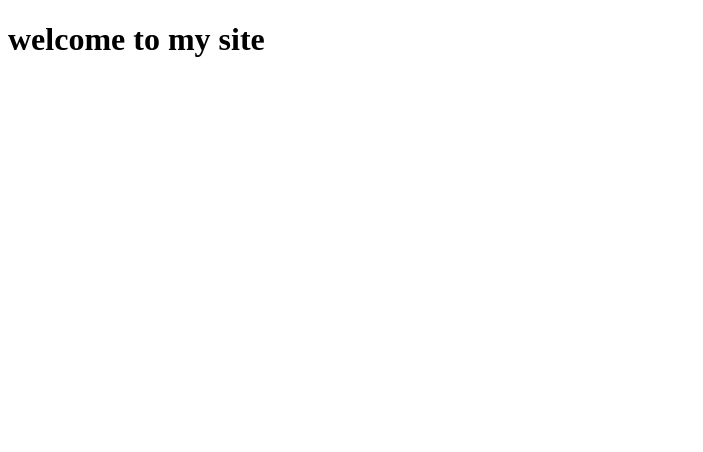
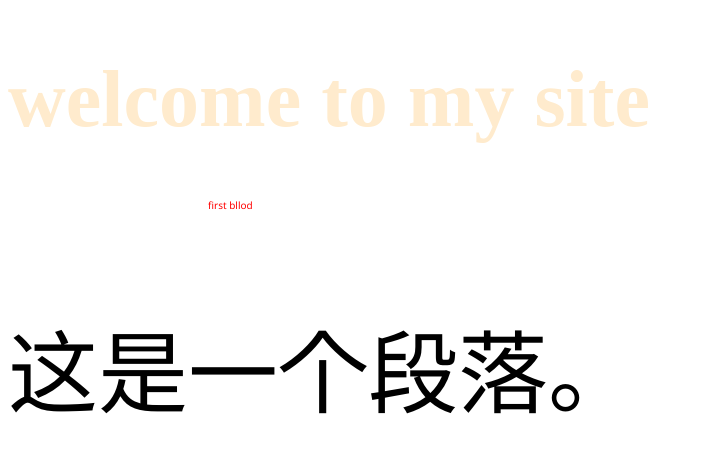
Before and after one commit to SMILENCEQ/SMILENCEQ.github.io, a plain HTML site: page index.html in a window 1280 px wide. Shown: the whole page, without its empty margins (0-703 px from the left). Drawn offline with Linux system fonts and the light colour scheme.

Commit message:
first commit

```diff
--- a/index.html
+++ b/index.html
@@ -3,10 +3,17 @@
 <head>
     <meta charset="UTF-8">
     <title>welcome to my blog</title>
+    <link rel="stylesheet" type="text/css" href="mystyle.css">
+</head>
 
-</head>
+<style type="text/css">
+
+
+
+</style>
 <body>
     <h1>welcome to my site</h1>
+    <p style="color:red;margin-left:200px;font-family: 'Segoe UI', Tahoma, Geneva, Verdana, sans-serif;">first bllod</p>
+    <p class="px1">这是一个段落。</p>
 </body>
-
 </html>
--- /dev/null
+++ b/mystyle.css
@@ -0,0 +1,10 @@
+h1 {
+    font-size: 80px;
+    color: blanchedalmond;
+    }
+p {
+    font-size: 10px;
+    }
+.px1 {
+    font-size: 90px;
+    }
```
Also changed, not shown: 1 other file.
